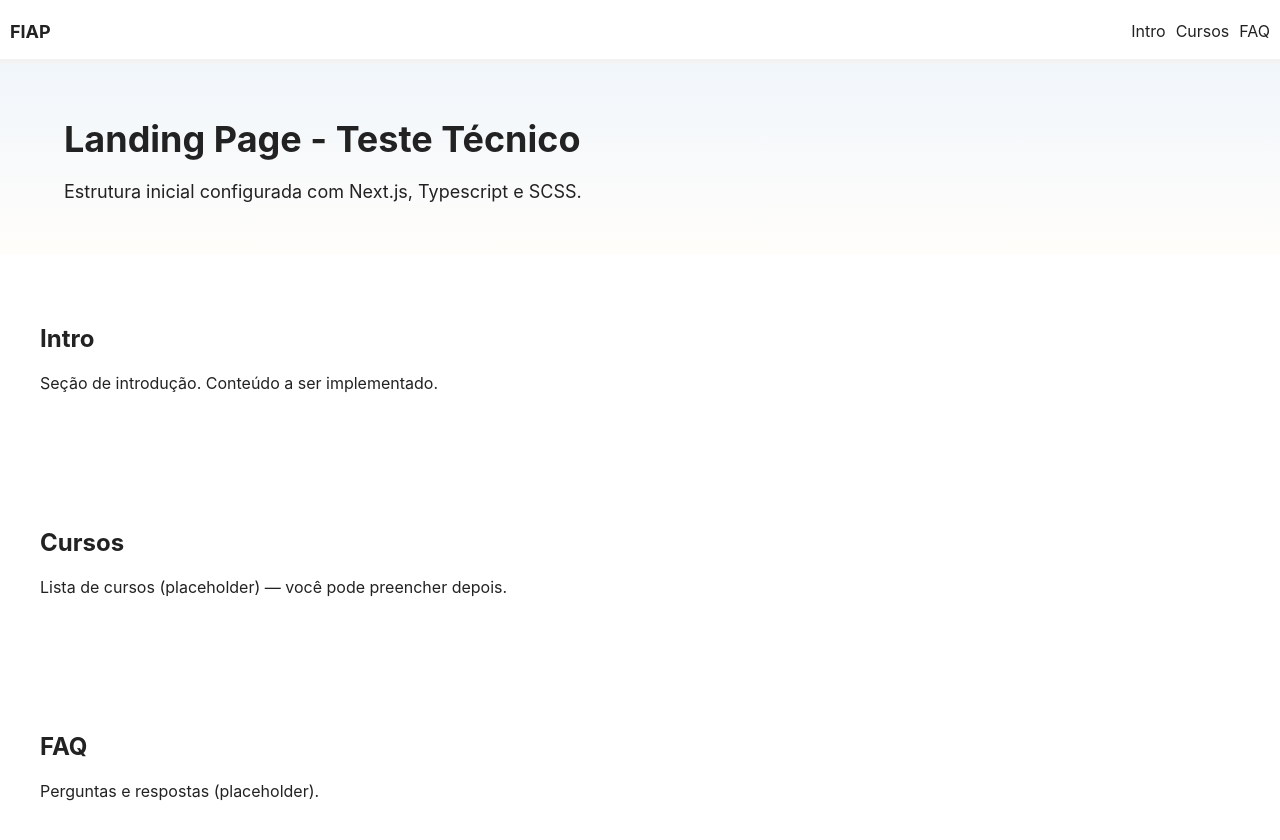
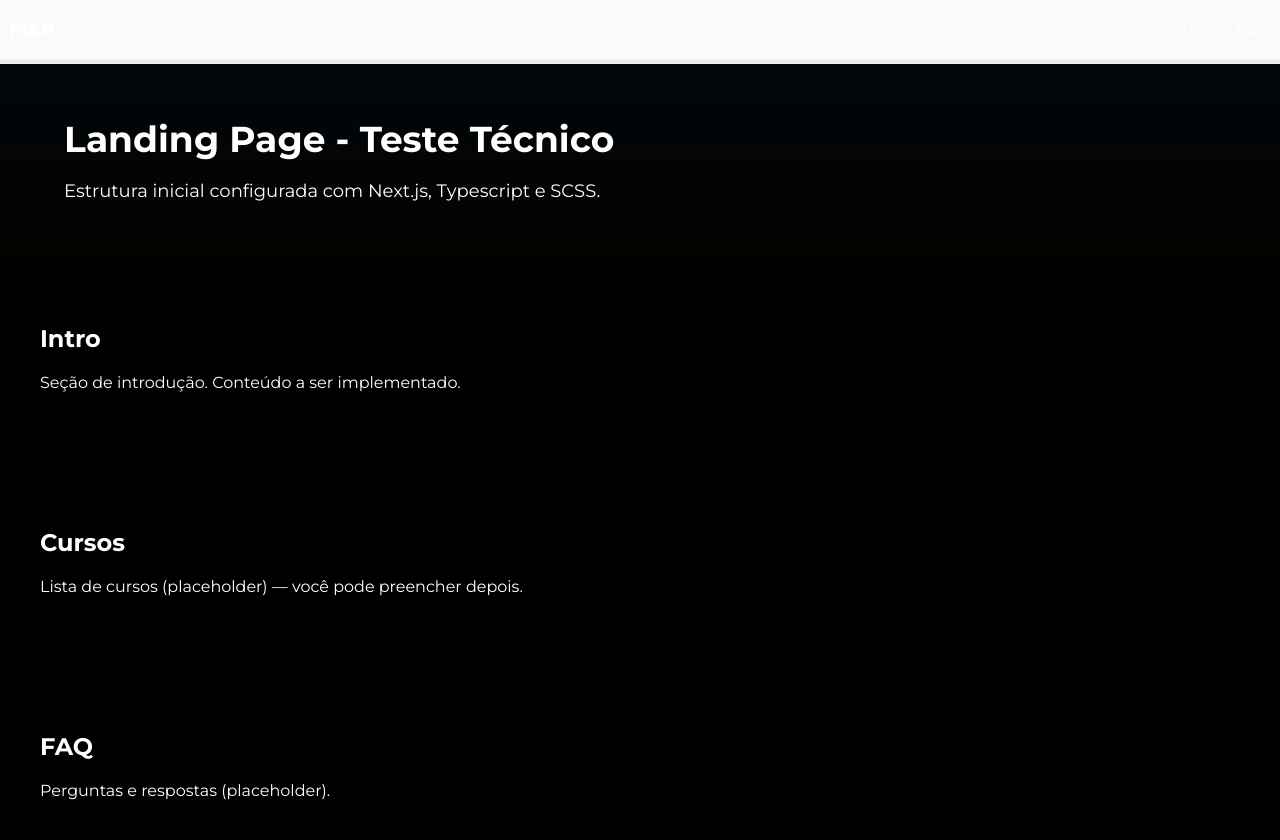
Before and after one commit to geovanaolis/Teste-t-cnico-Front-end-FIAP, a Next.js app: page / in a window 1280 px wide. Shown: the top 840 px of the page. Built offline with nearby package versions, Linux system fonts and the light colour scheme.

Commit message:
fix: update color variables and font family in global styles

```diff
--- a/styles/_variables.scss
+++ b/styles/_variables.scss
@@ -5,10 +5,9 @@ $base-rem: 10px;
 }
 
 // Colors
-$color-primary: #0b63b8;
-$color-accent: #f0a500;
-$color-bg: #ffffff;
-$color-text: #222222;
+$color-primary: #ED145B;
+$color-bg: #000000;
+$color-text: #ffffff;
 
 // Spacing scale
 $space-xxs: rem(4);
--- a/styles/globals.scss
+++ b/styles/globals.scss
@@ -1,3 +1,4 @@
+@import url('https://fonts.googleapis.com/css2?family=Montserrat:wght@300;400;500;600;700;800&display=swap');
 @import './_variables.scss';
 @import './_responsive.scss';
 @import './components/_sections.module.scss';
@@ -12,7 +13,10 @@ html {
 
 body {
   margin: 0;
-  font-family: Inter, system-ui, -apple-system, 'Segoe UI', Roboto, 'Helvetica Neue', Arial;
+  font-family: 'Montserrat', 'Segoe UI', Roboto, 'Helvetica Neue', Arial, sans-serif;
+  font-weight: 400;
+  -webkit-font-smoothing: antialiased;
+  -moz-osx-font-smoothing: grayscale;
   background: $color-bg;
   color: $color-text;
   font-size: 1.6rem;
@@ -22,7 +26,7 @@ body {
 .container {
   max-width: rem(1200);
   margin: 0 auto;
-  padding: 0 rem(24);
+  padding: 0 $space-lg;
 }
 
 .section {
```
